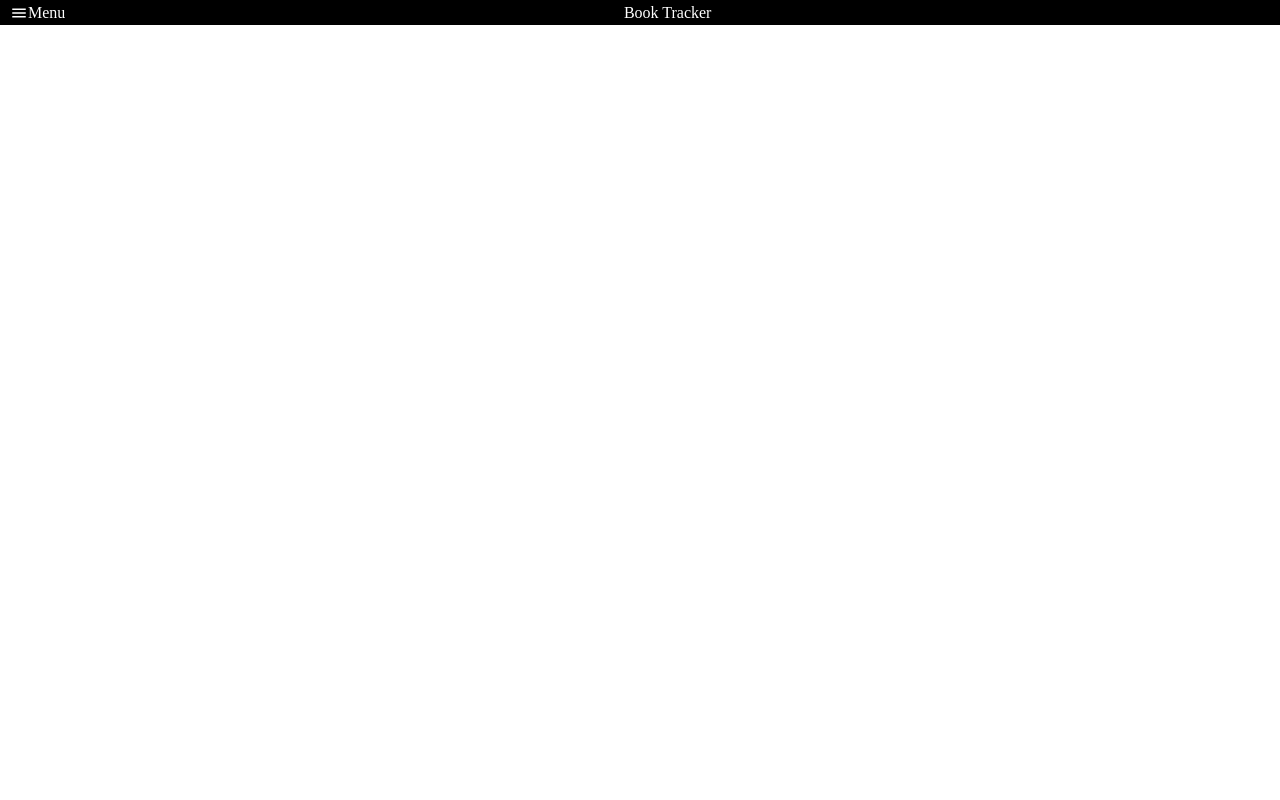
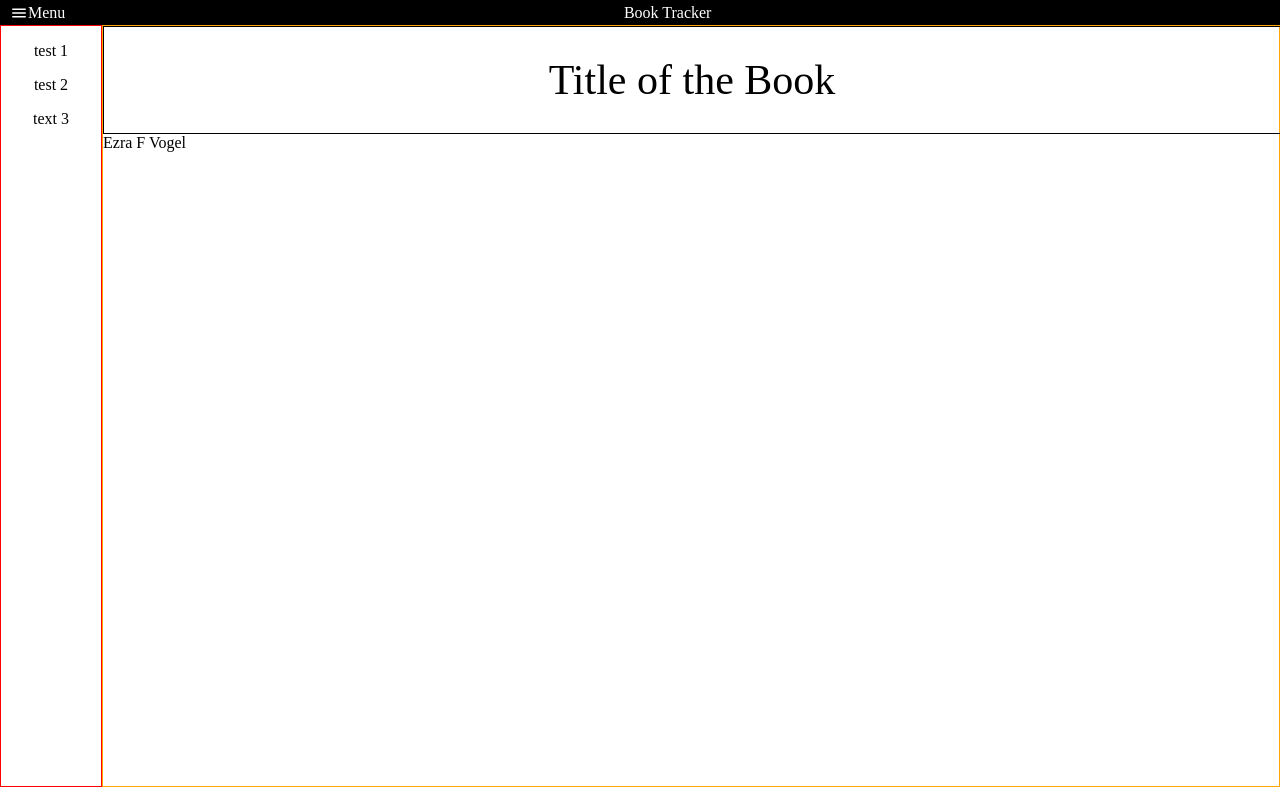
Before and after one commit to GrantPSpencer/BookTracker, a plain HTML site: page index.html in a window 1280 px wide. Drawn offline with Linux system fonts and the light colour scheme.

Commit message:
creating basic html layout

```diff
--- a/index.html
+++ b/index.html
@@ -18,10 +18,27 @@
             <a>
                 <span>Menu</span>
             </a>
+        </div>
+        <h class='page-title'>Book Tracker</h>
+    </header>
 
+    <div id='page-wrapper'>
+        <div id ='booklist-wrapper'>
+            <section class='booklist'>
+                <p>test 1</p>
+                <p>test 2</p>
+                <p>text 3</p>
+            </section>
         </div>
-        <h class='title'>Book Tracker</h>
+        <div id = 'book-info-wrapper'>
+            <div id='title-container'>
+                <p>Title of the Book</p>
+            </div>
+            <section id ='book-info' >
+                <p class='authors'>Ezra F Vogel</p>
+            </section>
+        </div>
+    </div>
 
-    </header>
 </body>
 </html>
--- a/styles.css
+++ b/styles.css
@@ -1,3 +1,7 @@
+html,body {
+    height: 100%;
+}
+
 body {
     margin: 0px;
 }
@@ -21,9 +25,65 @@ header {
 
 }
 
-.title {
+.page-title {
     text-align: center;
     margin-right: auto;
     margin-left: -10px;
 
 }
+
+#page-wrapper {
+    display: flex;
+    height: 95%;
+    width: 100%;
+    flex-wrap: wrap;
+}
+
+.booklist {
+    margin: 0px;
+    width: 100%;
+}
+.booklist p {
+    text-align: center;
+}
+
+#booklist-wrapper {
+    display: flex;
+    height: 100%;
+    min-width: 100px;
+    flex-grow: 0;
+    flex-shrink: 0;
+    border: solid 1px red;
+}
+
+#book-info-wrapper {
+    display: flex;
+    height: 100%;
+    flex-grow: 1;
+    border: solid 1px orange;
+    flex-wrap: wrap;
+}
+
+#title-container {
+    display: flex;
+    flex-shrink: 0;
+    width: 100%;
+    height: 14%;
+    align-items: center;
+    justify-content: center;
+    border: 1px solid black;
+}
+
+#title-container > p {
+    margin: 0px;
+    font-size: 42px;
+
+}
+
+#book-info {
+    margin: 0px;
+    height: 86%;
+}
+#book-info >p {
+    margin: 0;
+}
```
